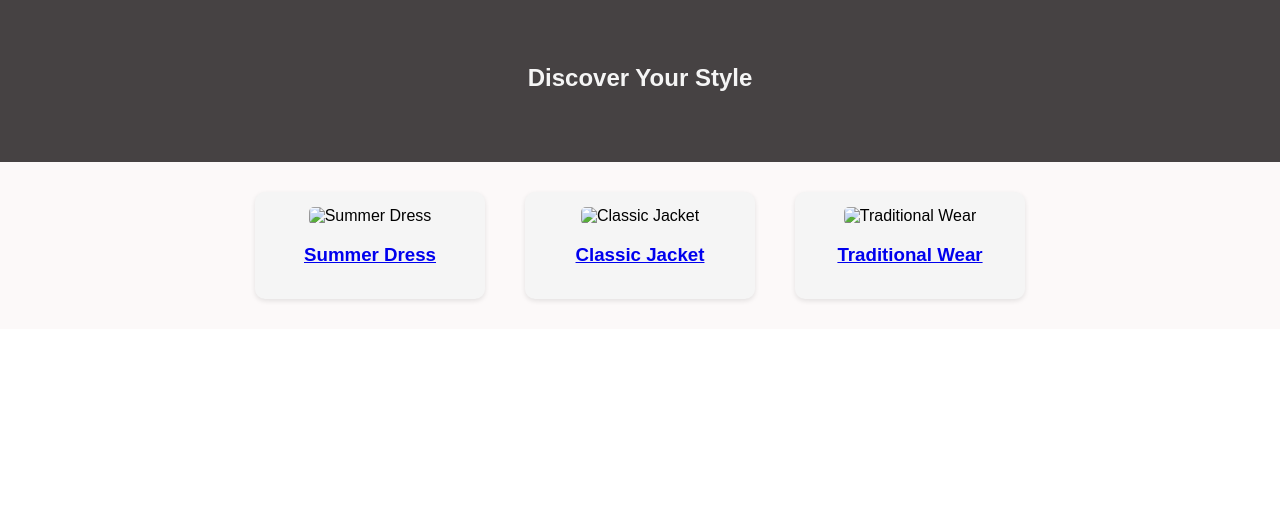
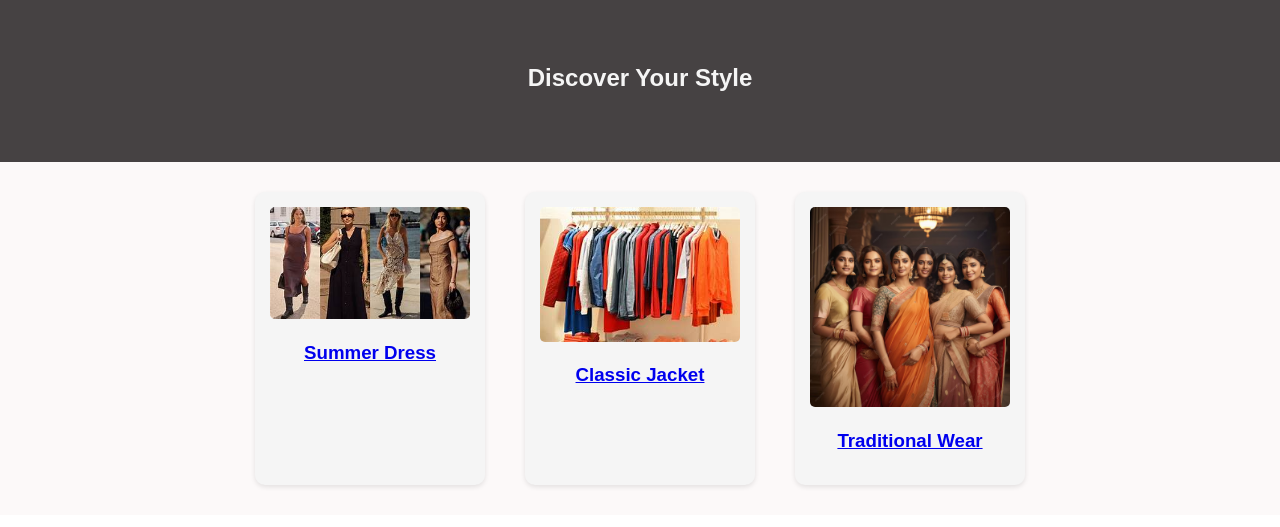
Before and after one commit to Vishnavi5177/first-webpage, a plain HTML site: page fashion.html in a window 1280 px wide. Shown: the part 73-600 px from the top of the page. Drawn offline with Linux system fonts and the light colour scheme; the site is published under a folder, as on GitHub Pages, so addresses that start at the root find nothing.

Commit message:
Update fashion.html

```diff
--- a/fashion.html
+++ b/fashion.html
@@ -20,15 +20,15 @@
     <main>
         <section class="products">
             <article class="product">
-                <img src="/image/summer.jpg" alt="Summer Dress">
+                <img src="image/summer.jpg" alt="Summer Dress">
                 <h3><a href="#">Summer Dress</a></h3>
             </article>
             <article class="product">
-                <img src="/image/western.jpg" alt="Classic Jacket">
+                <img src="image/western.jpg" alt="Classic Jacket">
                 <h3><a href="#">Classic Jacket</a></h3>
             </article>
             <article class="product">
-                <img src="/image/traditional.avif" alt="Traditional Wear">
+                <img src="image/traditional.avif" alt="Traditional Wear">
                 <h3><a href="#">Traditional Wear</a></h3>
             </article>
         </section>
```
